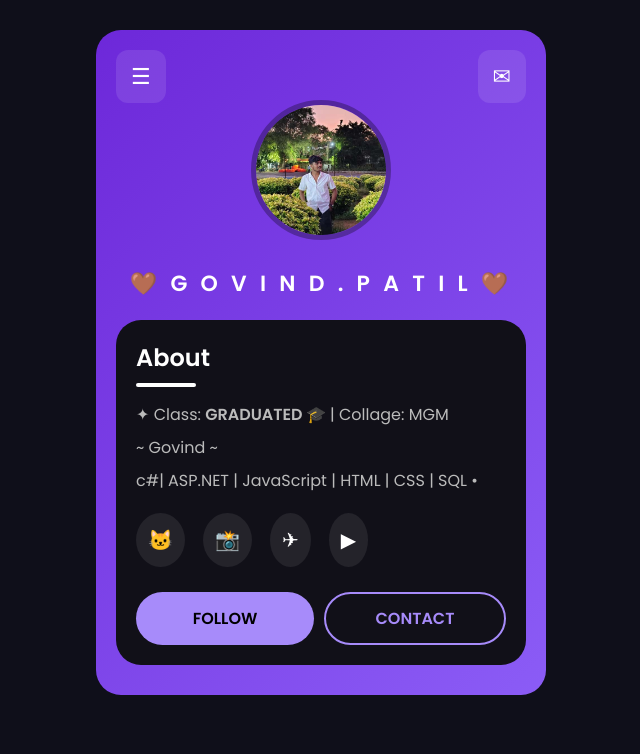
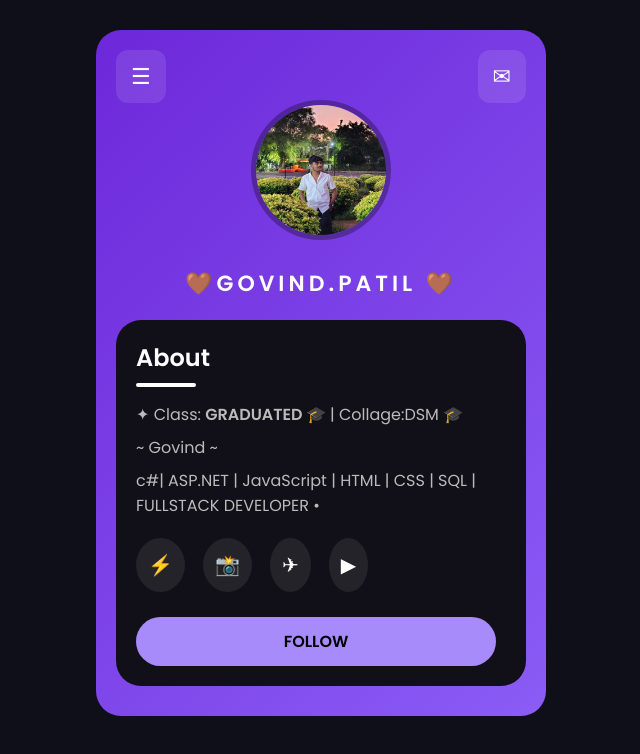
Before and after one commit to govindthombare716-bit/portfolio, a plain HTML site: page index.html in a window 1280 px wide. Shown: the whole page, without its empty margins (319-959 px from the left). Drawn offline with Linux system fonts and the light colour scheme.

Commit message:
index.html

```diff
--- a/index.html
+++ b/index.html
@@ -27,8 +27,7 @@
             <img src="image/govind.jpg" alt="Profile Image">
         </div>
 
-        <h1 class="name">🤎
- G O V I N D . P A T I L 🤎</h1>
+        <h1 class="name">🤎GOVIND.PATIL 🤎</h1>
 
         <!-- ABOUT SECTION -->
         <div class="about-section">
@@ -37,17 +36,17 @@
             <div class="line"></div>
 
             <p>✦ Class: <strong>GRADUATED 🎓
-</strong> | Collage: MGM</p>
+</strong> | Collage:DSM 🎓</p>
 
             <p>~ Govind ~</p>
 
             <p class="skills">
-                c#| ASP.NET | JavaScript | HTML | CSS | SQL •
+                c#| ASP.NET | JavaScript | HTML | CSS | SQL | FULLSTACK DEVELOPER •
             </p>
 
             <!-- Icons -->
             <div class="icons">
-                <div class="icon">🐱</div>
+                <div class="icon">⚡</div>
                 <div class="icon">📸</div>
                 <div class="icon">✈</div>
                 <div class="icon">▶</div>
@@ -56,7 +55,7 @@
             <!-- Buttons -->
             <div class="btn-row">
                 <button class="follow-btn">FOLLOW</button>
-                <button class="contact-btn">CONTACT</button>
+
             </div>
 
         </div>
```
